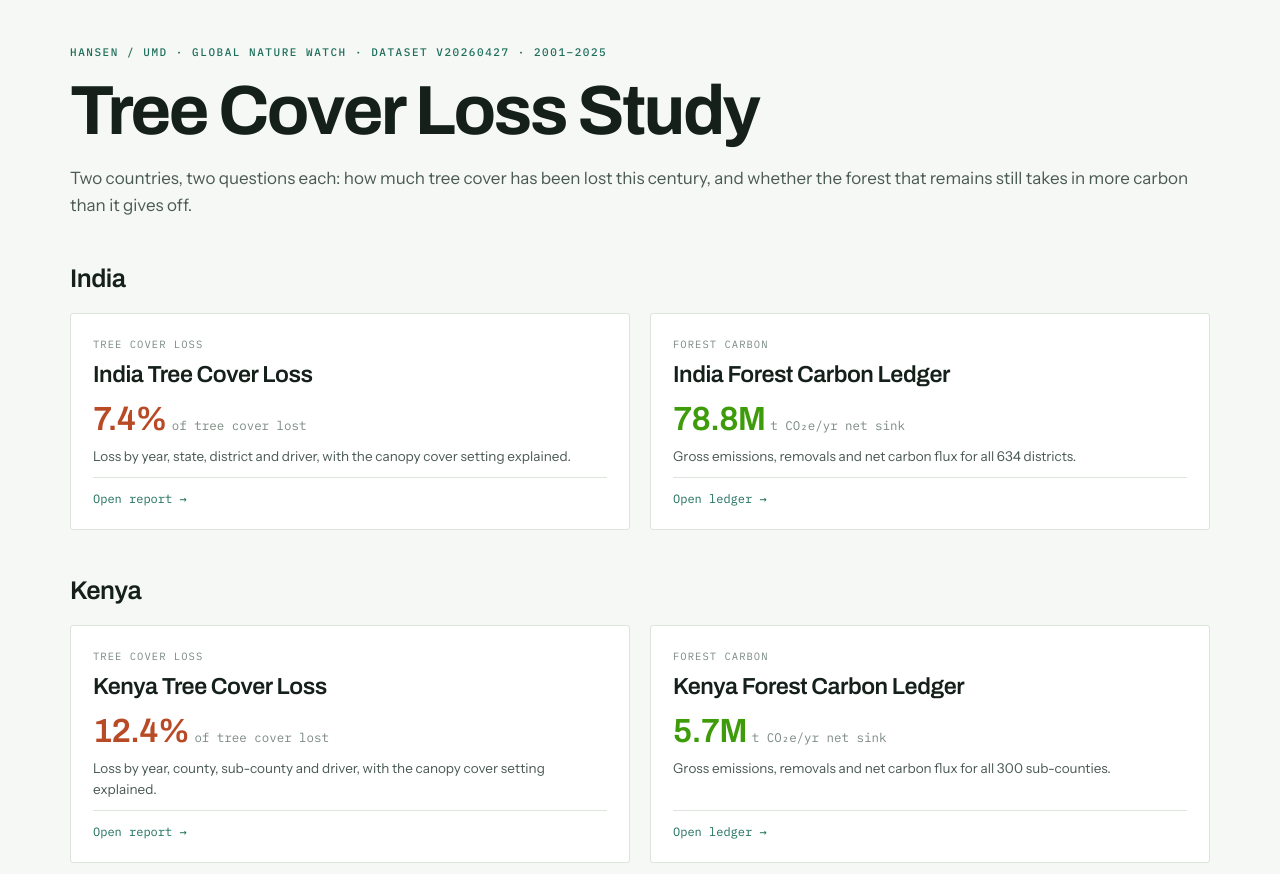
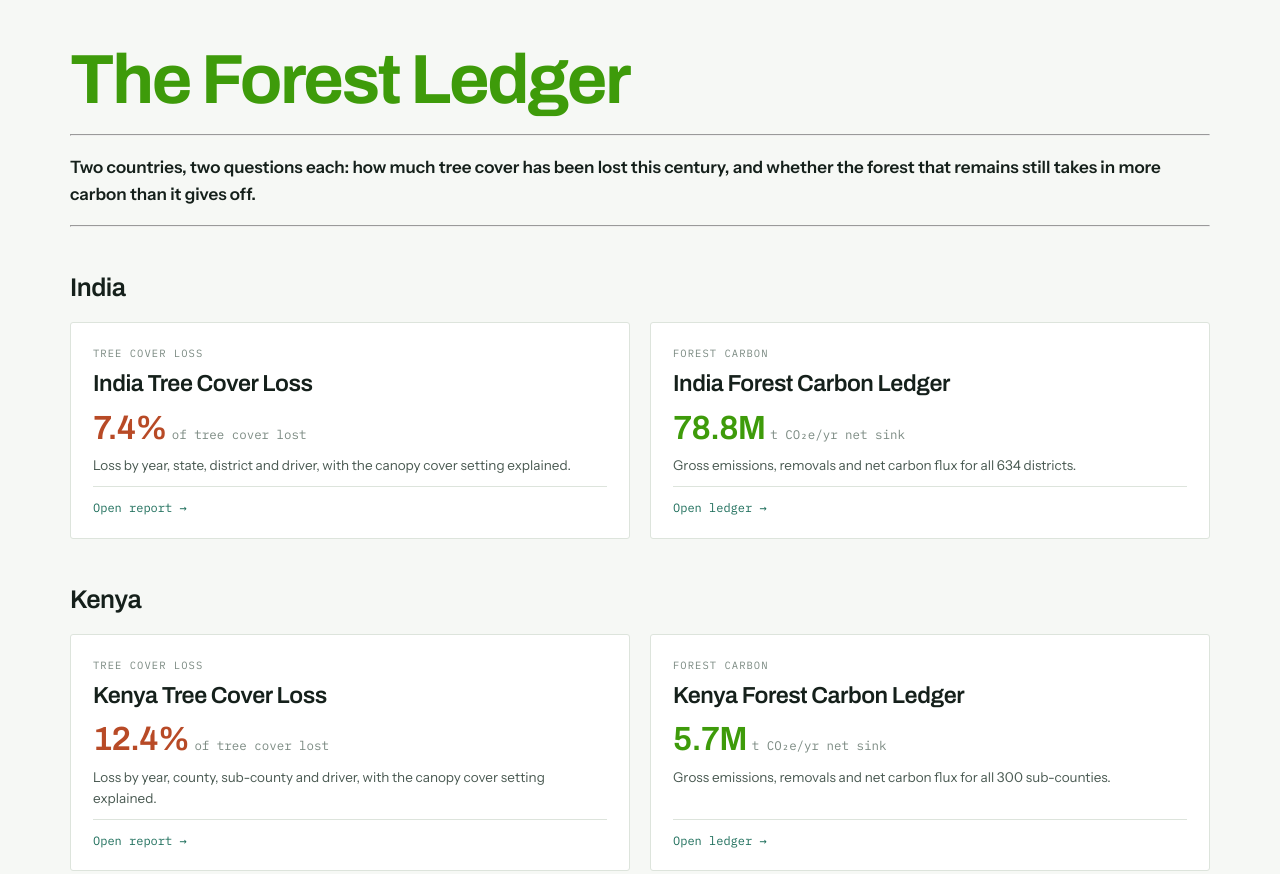
Before and after one commit to nidhipaul/tree-cover-loss-study, a plain HTML site: page index.html in a window 1280 px wide. Shown: the top 874 px of the page. Drawn offline with Linux system fonts and the light colour scheme.

Commit message:
Rename index page to The Forest Ledger and restyle its header
Green heading, drop the source line from the masthead, bold standfirst
framed by horizontal rules.

Co-Authored-By: Claude Opus 5.5 <noreply@anthropic.com>

```diff
--- a/index.html
+++ b/index.html
@@ -4,7 +4,7 @@
 <meta charset="utf-8">
 <meta name="viewport" content="width=device-width, initial-scale=1">
 <meta name="description" content="Tree cover loss and forest carbon reports for India and Kenya, 2001-2025. Hansen/UMD data via Global Nature Watch, dataset v20260427.">
-<title>Tree Cover Loss Study</title>
+<title>The Forest Ledger</title>
 <link rel="preconnect" href="https://fonts.googleapis.com">
 <link rel="preconnect" href="https://fonts.gstatic.com" crossorigin>
 <link rel="stylesheet" href="https://fonts.googleapis.com/css2?family=Archivo:wght@500;600;700&family=Instrument+Sans:wght@400;500;600&family=IBM+Plex+Mono:wght@400;500;600&display=swap">
@@ -110,13 +110,16 @@ h1 {
   line-height: 1.04;
   letter-spacing: -.035em;
   margin: 0 0 18px;
+  color: #3E9B0A;
 }
 
 .standfirst {
   font-size: 1.0625rem;
-  color: var(--ink-2);
+  /*color: #87A96B;*/
   margin: 0;
+  font-weight: bold;
 }
+.mast hr { margin: 18px 0; }
 
 /* ---------- country groups ---------- */
 
@@ -227,12 +230,13 @@ h2 {
 <body>
 <div class="wrap">
   <header class="mast">
-    <p class="eyebrow">Hansen / UMD &middot; Global Nature Watch &middot; Dataset v20260427 &middot; 2001&ndash;2025</p>
-    <h1>Tree Cover Loss Study</h1>
+    <h1>The Forest Ledger</h1>
+    <hr>
     <p class="standfirst">
       Two countries, two questions each: how much tree cover has been lost this century, and
       whether the forest that remains still takes in more carbon than it gives off.
     </p>
+    <hr>
   </header>
 
   <section>
```
